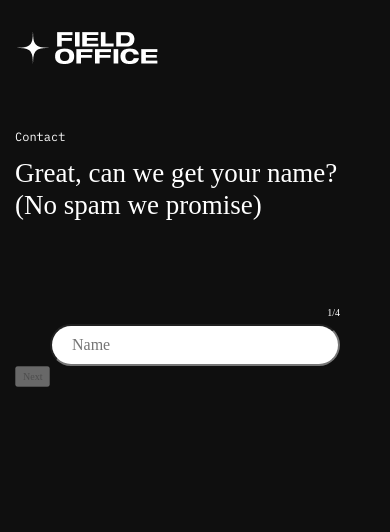
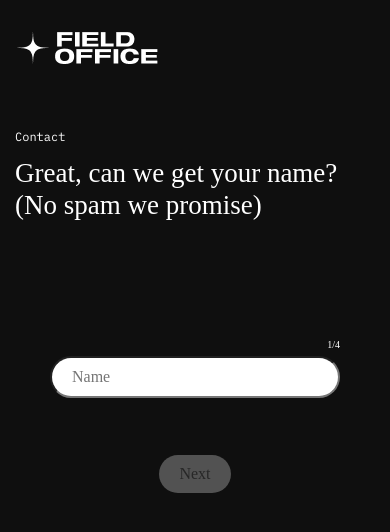
Before and after one commit to robbiebart/field-office-test, a React (Create React App) app: page / in a window 390 px wide. Shown: the top 532 px of the page. Built offline with nearby package versions, Linux system fonts and the light colour scheme; a web font is replaced by a local one.

Commit message:
submit button placement, sizing, for mobile and desktop; excluding hover, active and submit styles

```diff
--- a/src/App.js
+++ b/src/App.js
@@ -154,6 +154,7 @@ function App() {
 							<div>Inquiry sent, Thank You </div>
 						) : (
 							<button
+								className="submit"
 								type={step === 4 ? "submit" : "button"}
 								disabled={!validateInput()}
 								onClick={() => nextButton()}
--- a/src/App.scss
+++ b/src/App.scss
@@ -39,7 +39,7 @@ nav {
 	}
 
 	&__instructions {
-		min-height: 6.4rem;
+		min-height: 9.6rem;
 		max-width: 45.2rem;
 	}
 
@@ -68,7 +68,7 @@ nav {
 		&__input {
 			width: 100%;
 			height: 4.2rem;
-			padding: 1rem 0 1rem 2rem;
+			padding: 1rem 2rem;
 			border-radius: 5rem;
 
 			font-family: "NHaasGroteskDSW01-55Rg";
@@ -76,4 +76,25 @@ nav {
 			line-height: 2.2rem;
 		}
 	}
+
+	.submit {
+		display: block;
+		width: 7.2rem;
+		margin: 5.7rem auto 0;
+		padding: 0.8rem 2rem;
+		border-radius: 5rem;
+		border: #272727;
+		font-family: "NHaasGroteskDSW01-55Rg";
+		color: #272727;
+		font-size: 1.6rem;
+		line-height: 2.2rem;
+
+		@media only screen and (min-width: 600px) {
+			margin-top: 10.6rem;
+		}
+
+		&:active {
+			border: 0.1rem solid #00ff57;
+		}
+	}
 }
```
